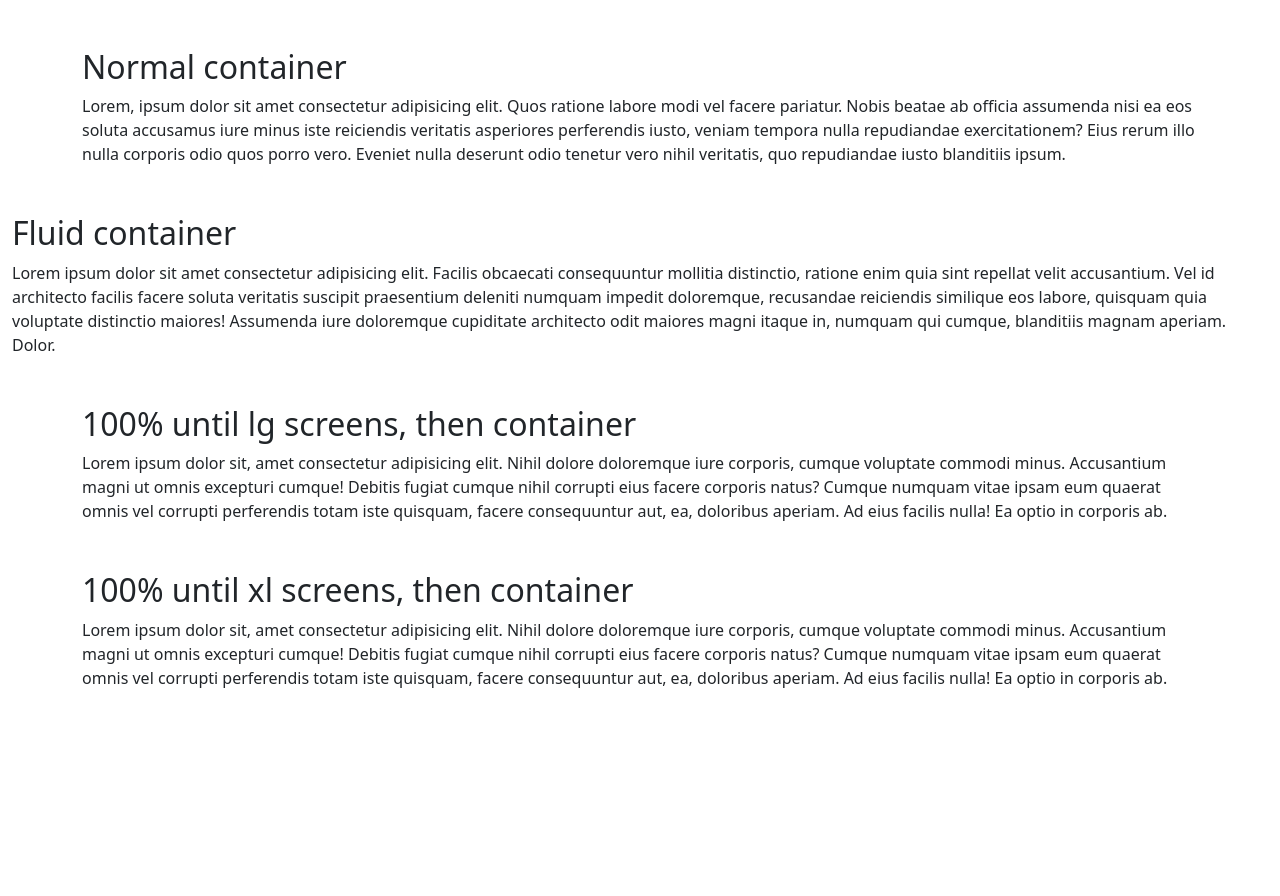
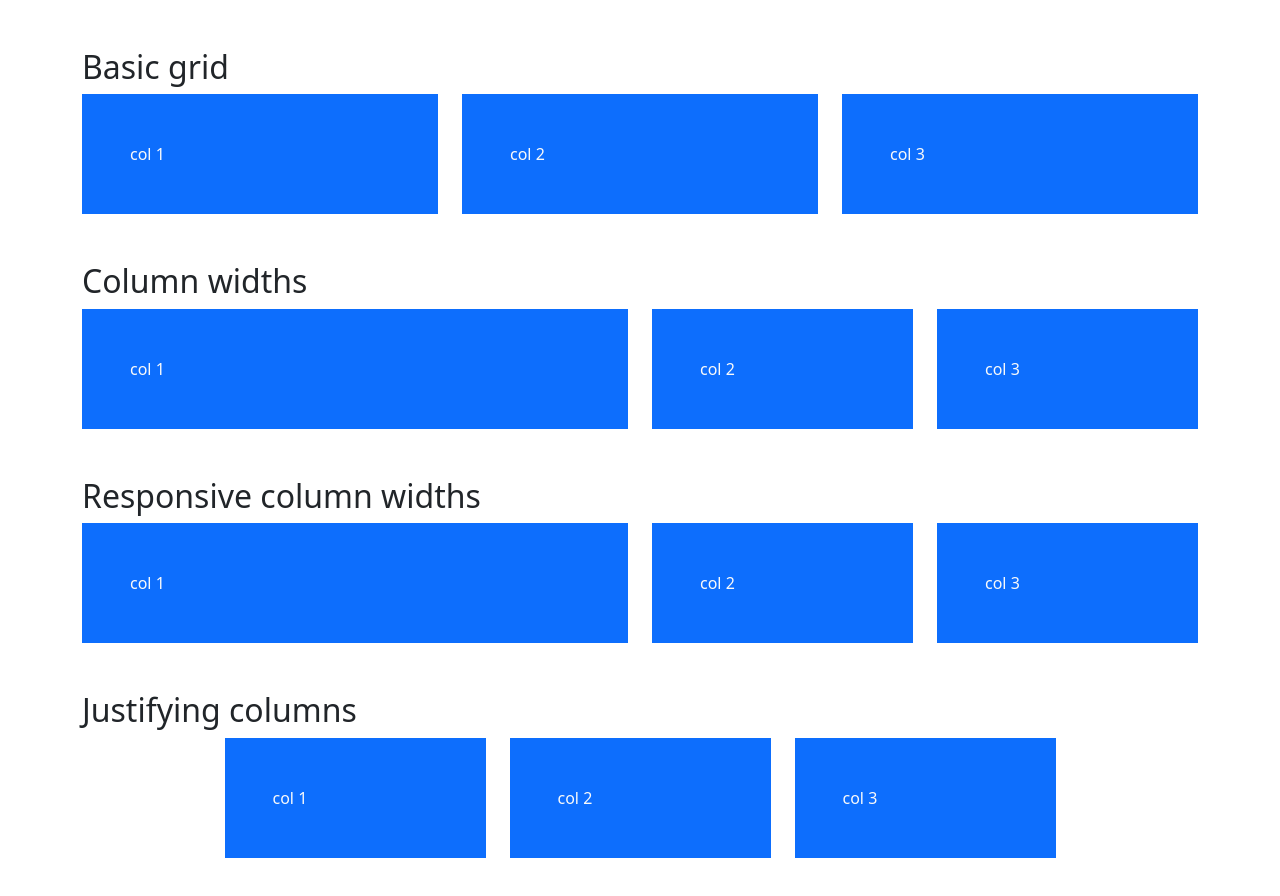
Before and after one commit to ochudi/bootstrap, a plain HTML site: page index.html in a window 1280 px wide. Before the commit the page ends 800 px from the top, so only its background shows below. Drawn offline with nearby package versions, Linux system fonts and the light colour scheme.

Commit message:
Add: Grid layout (1)

```diff
--- a/index.html
+++ b/index.html
@@ -12,55 +12,66 @@
     />
   </head>
   <body>
-    <div class="container my-5">
-      <h2>Normal container</h2>
-      <p>
-        Lorem, ipsum dolor sit amet consectetur adipisicing elit. Quos ratione
-        labore modi vel facere pariatur. Nobis beatae ab officia assumenda nisi
-        ea eos soluta accusamus iure minus iste reiciendis veritatis asperiores
-        perferendis iusto, veniam tempora nulla repudiandae exercitationem? Eius
-        rerum illo nulla corporis odio quos porro vero. Eveniet nulla deserunt
-        odio tenetur vero nihil veritatis, quo repudiandae iusto blanditiis
-        ipsum.
-      </p>
-    </div>
-
-    <div class="container-fluid my-5">
-      <h2>Fluid container</h2>
-      <p>
-        Lorem ipsum dolor sit amet consectetur adipisicing elit. Facilis
-        obcaecati consequuntur mollitia distinctio, ratione enim quia sint
-        repellat velit accusantium. Vel id architecto facilis facere soluta
-        veritatis suscipit praesentium deleniti numquam impedit doloremque,
-        recusandae reiciendis similique eos labore, quisquam quia voluptate
-        distinctio maiores! Assumenda iure doloremque cupiditate architecto odit
-        maiores magni itaque in, numquam qui cumque, blanditiis magnam aperiam.
-        Dolor.
-      </p>
+    <div class="container-lg my-5">
+      <h2>Basic grid</h2>
+      <div class="row">
+        <div class="col">
+          <div class="p-5 bg-primary text-light">col 1</div>
+        </div>
+        <div class="col">
+          <div class="p-5 bg-primary text-light">col 2</div>
+        </div>
+        <div class="col">
+          <div class="p-5 bg-primary text-light">col 3</div>
+        </div>
+      </div>
     </div>
 
     <div class="container-lg my-5">
-      <h2>100% until lg screens, then container</h2>
-      <p>
-        Lorem ipsum dolor sit, amet consectetur adipisicing elit. Nihil dolore
-        doloremque iure corporis, cumque voluptate commodi minus. Accusantium
-        magni ut omnis excepturi cumque! Debitis fugiat cumque nihil corrupti
-        eius facere corporis natus? Cumque numquam vitae ipsam eum quaerat omnis
-        vel corrupti perferendis totam iste quisquam, facere consequuntur aut,
-        ea, doloribus aperiam. Ad eius facilis nulla! Ea optio in corporis ab.
-      </p>
+      <h2>Column widths</h2>
+      <div class="row">
+        <div class="col-6">
+          <div class="p-5 bg-primary text-light">col 1</div>
+        </div>
+        <div class="col-3">
+          <div class="p-5 bg-primary text-light">col 2</div>
+        </div>
+        <div class="col-3">
+          <div class="p-5 bg-primary text-light">col 3</div>
+        </div>
+      </div>
     </div>
 
-    <div class="container-xl my-5">
-      <h2>100% until xl screens, then container</h2>
-      <p>
-        Lorem ipsum dolor sit, amet consectetur adipisicing elit. Nihil dolore
-        doloremque iure corporis, cumque voluptate commodi minus. Accusantium
-        magni ut omnis excepturi cumque! Debitis fugiat cumque nihil corrupti
-        eius facere corporis natus? Cumque numquam vitae ipsam eum quaerat omnis
-        vel corrupti perferendis totam iste quisquam, facere consequuntur aut,
-        ea, doloribus aperiam. Ad eius facilis nulla! Ea optio in corporis ab.
-      </p>
+    <div class="container-lg my-5">
+      <h2>Responsive column widths</h2>
+      <div class="row gy-3">
+        <!-- manually change gutter using g{d}-{n} -->
+        <div class="col-sm-4 col-lg-6">
+          <div class="p-5 bg-primary text-light">col 1</div>
+        </div>
+        <div class="col-sm-4 col-lg-3">
+          <div class="p-5 bg-primary text-light">col 2</div>
+        </div>
+        <div class="col-sm-4 col-lg-3">
+          <div class="p-5 bg-primary text-light">col 3</div>
+        </div>
+      </div>
+    </div>
+
+    <div class="container-lg my-5">
+      <h2>Justifying columns</h2>
+      <div class="row justify-content-center">
+        <!-- j-c-end, j-c-start, j-c-between, j-c-around -->
+        <div class="col-md-3">
+          <div class="p-5 bg-primary text-light">col 1</div>
+        </div>
+        <div class="col-md-3">
+          <div class="p-5 bg-primary text-light">col 2</div>
+        </div>
+        <div class="col-md-3">
+          <div class="p-5 bg-primary text-light">col 3</div>
+        </div>
+      </div>
     </div>
 
     <script
```
